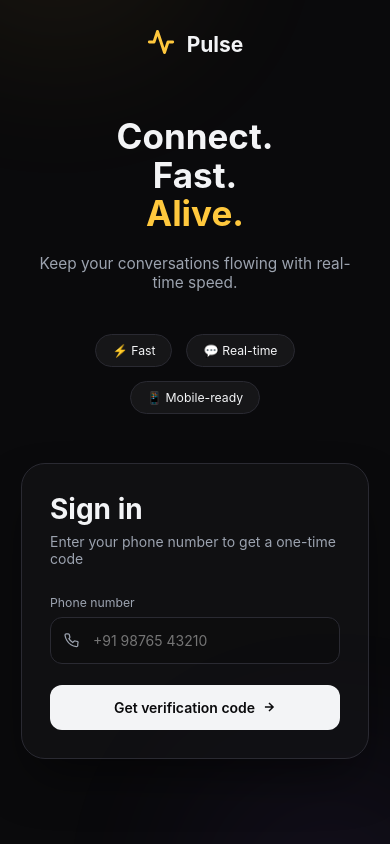
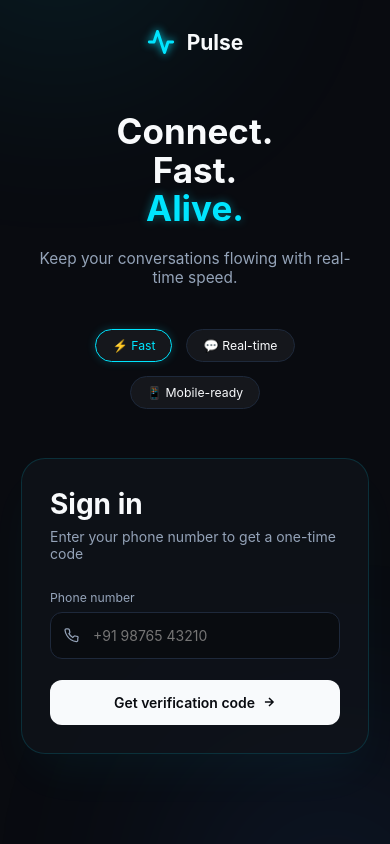
Before and after one commit to Pratik9984/Pulse, a Next.js app: page / in a window 390 px wide. Built offline with nearby package versions, Linux system fonts and the light colour scheme.

Commit message:
Update global styles for improved UI appearance

```diff
--- a/app/globals.css
+++ b/app/globals.css
@@ -2,18 +2,19 @@
    1. VARIABLES & RESET
    ========================================================================== */
 :root {
-  --bg: #0a0a0c;
-  --surface: #141418;
-  --surface-hover: #1e1e24;
-  --surface-border: #2a2a32;
-  --gold: #ffc83d;
-  --purple: #8b5cf6;
-  --text-main: #f3f4f6;
-  --text-muted: #9ca3af;
+  --bg: #090b10;
+  --surface: #11151c;
+  --surface-hover: #1a202c;
+  --surface-border: #1e293b;
+  --primary: #00e5ff; /* Neon Cyan/Teal from logo */
+  --primary-glow: rgba(0, 229, 255, 0.4);
+  --secondary: #3b82f6; /* Bright Blue */
+  --text-main: #f8fafc;
+  --text-muted: #94a3b8;
   --danger: #ef4444;
   --success: #10b981;
-  --bubble-mine: #2563eb;
-  --bubble-theirs: #1f2937;
+  --bubble-mine: #005c66; /* Deep teal to match the neon vibe */
+  --bubble-theirs: #1e293b;
 }
 
 * {
@@ -22,24 +23,20 @@
   padding: 0;
 }
 
-body,
-html {
+body, html {
   font-family: -apple-system, BlinkMacSystemFont, "Segoe UI", Roboto, Helvetica, Arial, sans-serif;
   background-color: var(--bg);
   color: var(--text-main);
-  overflow: hidden;
-  /* Lock the background */
+  overflow: hidden; /* Lock the background */
   margin: 0;
   padding: 0;
   height: 100%;
-  overscroll-behavior-y: none;
-  /* Stops the elastic bounce on mobile */
+  overscroll-behavior-y: none; /* Stops the elastic bounce on mobile */
 }
 
 .app {
   width: 100vw;
-  height: 100dvh;
-  /* Dynamic height adapts to the mobile keyboard */
+  height: 100dvh; /* Dynamic height adapts to the mobile keyboard */
   display: flex;
 }
 
@@ -72,7 +69,7 @@ input {
   width: 50vw;
   height: 50vw;
   border-radius: 50%;
-  filter: blur(100px);
+  filter: blur(120px);
   z-index: 0;
   opacity: 0.15;
 }
@@ -80,15 +77,15 @@ input {
 .auth-glow-1 {
   top: -20%;
   left: -10%;
-  background: var(--gold);
-  animation: float 8s ease-in-out infinite;
+  background: var(--primary);
+  animation: breathingGlow 8s ease-in-out infinite;
 }
 
 .auth-glow-2 {
   bottom: -20%;
   right: -10%;
-  background: var(--purple);
-  animation: float 10s ease-in-out infinite reverse;
+  background: var(--secondary);
+  animation: breathingGlow 10s ease-in-out infinite reverse;
 }
 
 .auth-left {
@@ -111,7 +108,11 @@ input {
 }
 
 .brand-icon {
-  color: var(--gold);
+  color: var(--primary);
+  animation: heartbeat 2s infinite;
+  display: flex;
+  align-items: center;
+  justify-content: center;
 }
 
 .auth-hero h1 {
@@ -121,8 +122,9 @@ input {
 }
 
 .auth-hero em {
-  color: var(--gold);
+  color: var(--primary);
   font-style: normal;
+  text-shadow: 0 0 10px var(--primary-glow);
 }
 
 .auth-hero p {
@@ -145,9 +147,10 @@ input {
   border: 1px solid var(--surface-border);
 }
 
-.a-pill--gold {
-  border-color: var(--gold);
-  color: var(--gold);
+.a-pill--primary {
+  border-color: var(--primary);
+  color: var(--primary);
+  box-shadow: 0 0 10px rgba(0, 229, 255, 0.2);
 }
 
 .auth-right {
@@ -160,14 +163,14 @@ input {
 }
 
 .auth-card {
-  background: rgba(20, 20, 24, 0.6);
+  background: rgba(17, 21, 28, 0.7);
   backdrop-filter: blur(20px);
-  border: 1px solid var(--surface-border);
+  border: 1px solid rgba(0, 229, 255, 0.15);
   padding: 3rem;
   border-radius: 24px;
   width: 100%;
   max-width: 440px;
-  box-shadow: 0 25px 50px -12px rgba(0, 0, 0, 0.5);
+  box-shadow: 0 25px 50px -12px rgba(0, 229, 255, 0.05);
 }
 
 .ac-title {
@@ -202,16 +205,17 @@ input {
 .ac-input {
   width: 100%;
   padding: 1rem 1rem 1rem 3rem;
-  background: rgba(0, 0, 0, 0.2);
+  background: rgba(0, 0, 0, 0.3);
   border: 1px solid var(--surface-border);
   border-radius: 12px;
   color: white;
   font-size: 1rem;
-  transition: border-color 0.2s;
+  transition: border-color 0.2s, box-shadow 0.2s;
 }
 
 .ac-input:focus {
-  border-color: var(--gold);
+  border-color: var(--primary);
+  box-shadow: 0 0 8px rgba(0, 229, 255, 0.2);
 }
 
 .ac-otp {
@@ -234,12 +238,13 @@ input {
   align-items: center;
   justify-content: center;
   gap: 0.5rem;
-  transition: transform 0.1s, opacity 0.2s;
+  transition: transform 0.1s, opacity 0.2s, box-shadow 0.2s;
 }
 
 .ac-btn:hover:not(:disabled) {
   transform: scale(0.98);
   opacity: 0.9;
+  box-shadow: 0 0 15px rgba(255, 255, 255, 0.2);
 }
 
 .ac-btn:disabled {
@@ -299,7 +304,7 @@ input {
 .sb-id-avatar {
   width: 48px;
   height: 48px;
-  background: linear-gradient(135deg, var(--gold), #ff9900);
+  background: linear-gradient(135deg, var(--primary), var(--secondary));
   border-radius: 14px;
   display: flex;
   align-items: center;
@@ -332,6 +337,7 @@ input {
   height: 8px;
   background: var(--success);
   border-radius: 50%;
+  box-shadow: 0 0 6px var(--success);
 }
 
 .logout-bar {
@@ -384,20 +390,36 @@ input {
   border: 1px solid var(--surface-border);
   border-radius: 8px;
   color: white;
+  transition: border-color 0.2s;
+}
+
+.sb-field:focus {
+  border-color: var(--primary);
 }
 
 .sb-save-btn,
 .sb-go-btn {
   width: 100%;
   padding: 0.75rem;
-  background: var(--gold);
+  background: var(--primary);
   color: var(--bg);
   border-radius: 8px;
   font-weight: 600;
+  transition: opacity 0.2s, transform 0.1s;
 }
 
-.sb-go-btn.purple {
-  background: var(--purple);
+.sb-save-btn:hover,
+.sb-go-btn:hover {
+  opacity: 0.9;
+}
+
+.sb-save-btn:active,
+.sb-go-btn:active {
+  transform: scale(0.98);
+}
+
+.sb-go-btn.secondary {
+  background: var(--secondary);
   color: white;
 }
 
@@ -429,13 +451,13 @@ input {
   color: var(--text-muted);
   padding: 4px;
   border-radius: 6px;
-  transition: background 0.2s;
+  transition: background 0.2s, color 0.2s;
 }
 
 .sb-add-btn:hover,
 .sb-add-btn.active {
-  background: rgba(255, 255, 255, 0.1);
-  color: white;
+  background: rgba(0, 229, 255, 0.15);
+  color: var(--primary);
 }
 
 .sb-list {
@@ -465,17 +487,19 @@ input {
 }
 
 .sb-item--active {
-  background: rgba(255, 255, 255, 0.08) !important;
+  background: rgba(0, 229, 255, 0.08) !important;
+  border-left: 3px solid var(--primary);
 }
 
 .sb-item--active-group {
-  background: rgba(139, 92, 246, 0.15) !important;
+  background: rgba(59, 130, 246, 0.1) !important;
+  border-left: 3px solid var(--secondary);
 }
 
 .sb-av {
   width: 40px;
   height: 40px;
-  background: #374151;
+  background: var(--surface-border);
   border-radius: 50%;
   display: flex;
   align-items: center;
@@ -486,7 +510,7 @@ input {
 }
 
 .sb-av--group {
-  background: var(--purple);
+  background: var(--secondary);
   border-radius: 12px;
 }
 
@@ -499,11 +523,12 @@ input {
   background: #4b5563;
   border: 2px solid var(--surface);
   border-radius: 50%;
-  transition: background 0.3s;
+  transition: background 0.3s, box-shadow 0.3s;
 }
 
 .pres--on {
   background: var(--success);
+  box-shadow: 0 0 5px var(--success);
 }
 
 .sb-item-body {
@@ -529,17 +554,19 @@ input {
 }
 
 .unread {
-  background: var(--gold);
+  background: var(--primary);
   color: var(--bg);
   font-size: 0.75rem;
   font-weight: 700;
   padding: 2px 8px;
   border-radius: 99px;
+  box-shadow: 0 0 8px rgba(0, 229, 255, 0.4);
 }
 
-.unread--purple {
-  background: var(--purple);
+.unread--secondary {
+  background: var(--secondary);
   color: white;
+  box-shadow: 0 0 8px rgba(59, 130, 246, 0.4);
 }
 
 /* ==========================================================================
@@ -572,13 +599,13 @@ input {
   align-items: center;
   justify-content: center;
   margin-bottom: 1.5rem;
-  color: var(--gold);
+  color: var(--primary);
 }
 
 .ring {
   position: absolute;
   border-radius: 50%;
-  border: 1px solid rgba(255, 200, 61, 0.2);
+  border: 1px solid rgba(0, 229, 255, 0.3);
 }
 
 .r1 {
@@ -608,7 +635,7 @@ input {
   justify-content: space-between;
   padding: 0 1.5rem;
   flex-shrink: 0;
-  background: rgba(10, 10, 12, 0.8);
+  background: rgba(9, 11, 16, 0.85);
   backdrop-filter: blur(10px);
 }
 
@@ -626,7 +653,7 @@ input {
 .hdr-av {
   width: 40px;
   height: 40px;
-  background: #374151;
+  background: var(--surface-border);
   border-radius: 50%;
   display: flex;
   align-items: center;
@@ -635,7 +662,7 @@ input {
 }
 
 .hdr-av--group {
-  background: var(--purple);
+  background: var(--secondary);
   border-radius: 12px;
 }
 
@@ -662,6 +689,7 @@ input {
 
 .hdr-dot--on {
   background: var(--success);
+  box-shadow: 0 0 5px var(--success);
 }
 
 .hdr-right {
@@ -673,13 +701,14 @@ input {
   padding: 8px;
   border-radius: 50%;
   background: var(--surface);
-  transition: transform 0.2s, color 0.2s, background 0.2s;
+  transition: transform 0.2s, color 0.2s, background 0.2s, box-shadow 0.2s;
 }
 
 .call-hdr-btn:hover {
-  background: rgba(255, 200, 61, 0.1);
-  color: var(--gold);
+  background: rgba(0, 229, 255, 0.15);
+  color: var(--primary);
   transform: scale(1.1);
+  box-shadow: 0 0 10px rgba(0, 229, 255, 0.2);
 }
 
 /* ==========================================================================
@@ -730,7 +759,7 @@ input {
 .date-sep span {
   background: var(--bg);
   padding: 0 12px;
-  color: var(--text-muted);
+  color: var(--primary);
   font-size: 0.75rem;
   font-weight: 600;
   text-transform: uppercase;
@@ -779,6 +808,7 @@ input {
 .bubble.mine {
   background: var(--bubble-mine);
   border-bottom-right-radius: 4px;
+  box-shadow: inset 0 0 10px rgba(0, 229, 255, 0.1);
 }
 
 .bubble.theirs {
@@ -800,7 +830,7 @@ input {
 }
 
 .msg-file-link {
-  color: var(--gold);
+  color: var(--primary);
   text-decoration: underline;
 }
 
@@ -819,7 +849,7 @@ input {
 }
 
 .ticks--read {
-  color: #60a5fa;
+  color: var(--primary);
 }
 
 .bubble:hover .bubble-actions {
@@ -876,7 +906,8 @@ input {
   background: var(--surface);
   padding: 8px;
   border-radius: 12px;
-  border: 1px solid var(--gold);
+  border: 1px solid var(--primary);
+  box-shadow: 0 0 10px rgba(0, 229, 255, 0.1);
 }
 
 .edit-field {
@@ -910,7 +941,8 @@ input {
   padding: 4px 12px;
   border-radius: 99px;
   font-size: 0.75rem;
-  color: var(--text-muted);
+  color: var(--primary);
+  box-shadow: 0 0 8px rgba(0, 229, 255, 0.1);
 }
 
 .td {
@@ -942,7 +974,7 @@ input {
   padding: 10px;
   border-radius: 50%;
   background: transparent;
-  transition: background 0.2s;
+  transition: background 0.2s, color 0.2s;
   display: flex;
   align-items: center;
   justify-content: center;
@@ -950,11 +982,13 @@ input {
 }
 
 .tool-btn:hover {
-  background: rgba(255, 255, 255, 0.05);
+  background: rgba(0, 229, 255, 0.1);
+  color: var(--primary);
 }
 
 .tool-btn--on {
-  background: rgba(255, 200, 61, 0.1);
+  background: rgba(0, 229, 255, 0.15);
+  color: var(--primary);
 }
 
 .tool-btn--rec {
@@ -979,11 +1013,12 @@ input {
   border: 1px solid var(--surface-border);
   border-radius: 20px;
   color: white;
-  transition: border-color 0.2s;
+  transition: border-color 0.2s, box-shadow 0.2s;
 }
 
 .msg-input:focus {
-  border-color: var(--gold);
+  border-color: var(--primary);
+  box-shadow: 0 0 5px rgba(0, 229, 255, 0.2);
 }
 
 .msg-input:disabled {
@@ -993,23 +1028,25 @@ input {
 .send-btn {
   width: 40px;
   height: 40px;
-  background: var(--gold);
+  background: var(--primary);
   color: var(--bg);
   border-radius: 50%;
   display: flex;
   align-items: center;
   justify-content: center;
-  transition: transform 0.2s, opacity 0.2s;
+  transition: transform 0.2s, opacity 0.2s, box-shadow 0.2s;
 }
 
 .send-btn:hover:not(:disabled) {
   transform: scale(1.05);
+  box-shadow: 0 0 12px rgba(0, 229, 255, 0.5);
 }
 
 .send-btn:disabled {
   background: var(--surface-border);
   color: var(--text-muted);
   cursor: not-allowed;
+  box-shadow: none;
 }
 
 .emoji-picker {
@@ -1058,7 +1095,7 @@ input {
 
 .call-modal {
   background: var(--surface);
-  border: 1px solid var(--surface-border);
+  border: 1px solid var(--primary);
   border-radius: 24px;
   width: 90%;
   max-width: 400px;
@@ -1066,7 +1103,7 @@ input {
   display: flex;
   flex-direction: column;
   transition: max-width 0.3s;
-  box-shadow: 0 25px 50px -12px rgba(0, 0, 0, 1);
+  box-shadow: 0 0 30px rgba(0, 229, 255, 0.2);
 }
 
 .call-modal.video-active {
@@ -1084,7 +1121,7 @@ input {
 .call-avatar {
   width: 100px;
   height: 100px;
-  background: var(--purple);
+  background: var(--secondary);
   border-radius: 50%;
   display: flex;
   align-items: center;
@@ -1095,13 +1132,17 @@ input {
   position: relative;
 }
 
+.pulse-anim {
+  animation: pulseAvatar 2s infinite;
+}
+
 .call-name {
   font-size: 1.5rem;
   margin-bottom: 0.5rem;
 }
 
 .call-status {
-  color: var(--text-muted);
+  color: var(--primary);
 }
 
 .video-container {
@@ -1125,7 +1166,7 @@ input {
   height: 160px;
   object-fit: cover;
   border-radius: 12px;
-  border: 2px solid rgba(255, 255, 255, 0.2);
+  border: 2px solid rgba(0, 229, 255, 0.4);
   background: #222;
 }
 
@@ -1134,7 +1175,7 @@ input {
   justify-content: center;
   gap: 2rem;
   padding: 2rem;
-  background: rgba(0, 0, 0, 0.2);
+  background: rgba(0, 0, 0, 0.3);
 }
 
 .call-btn {
@@ -1145,7 +1186,7 @@ input {
   align-items: center;
   justify-content: center;
   color: white;
-  transition: transform 0.2s, filter 0.2s;
+  transition: transform 0.2s, filter 0.2s, box-shadow 0.2s;
 }
 
 .call-btn:hover {
@@ -1156,10 +1197,12 @@ input {
 .btn-reject,
 .btn-end {
   background: var(--danger);
+  box-shadow: 0 0 15px rgba(239, 68, 68, 0.4);
 }
 
 .btn-accept {
   background: var(--success);
+  box-shadow: 0 0 15px rgba(16, 185, 129, 0.4);
 }
 
 .file-viewer-overlay {
@@ -1197,221 +1240,105 @@ input {
   max-width: 90vw;
   max-height: 90vh;
   border-radius: 12px;
+  box-shadow: 0 0 20px rgba(0, 229, 255, 0.1);
 }
 
 /* ==========================================================================
    8. ANIMATIONS
    ========================================================================== */
 @keyframes slideDown {
-  from {
-    opacity: 0;
-    transform: translateY(-10px);
-  }
-
-  to {
-    opacity: 1;
-    transform: translateY(0);
-  }
+  from { opacity: 0; transform: translateY(-10px); }
+  to { opacity: 1; transform: translateY(0); }
 }
 
 @keyframes slideUpFade {
-  from {
-    opacity: 0;
-    transform: translateY(15px);
-  }
-
-  to {
-    opacity: 1;
-    transform: translateY(0);
-  }
+  from { opacity: 0; transform: translateY(15px); }
+  to { opacity: 1; transform: translateY(0); }
 }
 
 @keyframes pulseRing {
-  0% {
-    box-shadow: 0 0 0 0 rgba(255, 200, 61, 0.4);
-    transform: scale(1);
-  }
+  0% { box-shadow: 0 0 0 0 rgba(0, 229, 255, 0.4); transform: scale(1); }
+  50% { box-shadow: 0 0 0 15px rgba(0, 229, 255, 0); transform: scale(1.05); }
+  100% { box-shadow: 0 0 0 0 rgba(0, 229, 255, 0); transform: scale(1); }
+}
 
-  50% {
-    box-shadow: 0 0 0 15px rgba(255, 200, 61, 0);
-    transform: scale(1.05);
-  }
-
-  100% {
-    box-shadow: 0 0 0 0 rgba(255, 200, 61, 0);
-    transform: scale(1);
-  }
+@keyframes pulseAvatar {
+  0% { box-shadow: 0 0 0 0 rgba(59, 130, 246, 0.4); }
+  70% { box-shadow: 0 0 0 20px rgba(59, 130, 246, 0); }
+  100% { box-shadow: 0 0 0 0 rgba(59, 130, 246, 0); }
 }
 
 @keyframes pulseText {
-
-  0%,
-  100% {
-    opacity: 1;
-  }
-
-  50% {
-    opacity: 0.5;
-  }
+  0%, 100% { opacity: 1; }
+  50% { opacity: 0.5; }
 }
 
 @keyframes spin {
-  100% {
-    transform: rotate(360deg);
-  }
+  100% { transform: rotate(360deg); }
 }
 
 @keyframes bounce {
-
-  0%,
-  80%,
-  100% {
-    transform: scale(0);
-  }
-
-  40% {
-    transform: scale(1);
-  }
+  0%, 80%, 100% { transform: scale(0); }
+  40% { transform: scale(1); }
 }
 
 /* NEW AUTH ANIMATIONS */
-@keyframes float {
+@keyframes breathingGlow {
+  0%, 100% { transform: translateY(0) scale(1); opacity: 0.15; }
+  50% { transform: translateY(-20px) scale(1.1); opacity: 0.25; }
+}
 
-  0%,
-  100% {
-    transform: translateY(0) scale(1);
-  }
-
-  50% {
-    transform: translateY(-20px) scale(1.05);
-  }
+@keyframes heartbeat {
+  0% { transform: scale(1); filter: drop-shadow(0 0 4px var(--primary)); }
+  15% { transform: scale(1.15); filter: drop-shadow(0 0 12px var(--primary)); }
+  30% { transform: scale(1); filter: drop-shadow(0 0 4px var(--primary)); }
+  45% { transform: scale(1.15); filter: drop-shadow(0 0 12px var(--primary)); }
+  60% { transform: scale(1); filter: drop-shadow(0 0 4px var(--primary)); }
+  100% { transform: scale(1); filter: drop-shadow(0 0 4px var(--primary)); }
 }
 
 @keyframes slideInLeft {
-  from {
-    opacity: 0;
-    transform: translateX(-40px);
-  }
-
-  to {
-    opacity: 1;
-    transform: translateX(0);
-  }
+  from { opacity: 0; transform: translateX(-40px); }
+  to { opacity: 1; transform: translateX(0); }
 }
 
 @keyframes slideInUp {
-  from {
-    opacity: 0;
-    transform: translateY(40px);
-  }
-
-  to {
-    opacity: 1;
-    transform: translateY(0);
-  }
+  from { opacity: 0; transform: translateY(40px); }
+  to { opacity: 1; transform: translateY(0); }
 }
 
 /* ==========================================================================
    9. RESPONSIVE QUERIES (MOBILE)
    ========================================================================== */
 @media (max-width: 768px) {
+  html { font-size: 14px; }
+  .auth-left { padding: 2rem; text-align: center; align-items: center; }
+  .auth-right { padding: 1.5rem; align-items: flex-start; }
+  .auth-screen { flex-direction: column; overflow-y: auto; }
+  .auth-pills { justify-content: center; }
+  .auth-hero h1 { font-size: 2.5rem; }
+  .auth-hero p { font-size: 1.1rem; }
+  .auth-card { padding: 2rem; }
 
-  /* This shrinks all 'rem' measurements by about 12.5%, making the whole UI fit better */
-  html {
-    font-size: 14px;
-  }
+  .chat-hdr { height: 60px; padding: 0 1rem; }
+  .hdr-av { width: 34px; height: 34px; font-size: 0.9rem; }
+  .input-bar { padding: 0.5rem 1rem; }
+  .msg-input { padding: 10px 14px; }
+  .tool-btn { padding: 6px; font-size: 1.1rem; }
+  .send-btn { width: 36px; height: 36px; }
+  .emoji-picker { bottom: 65px; left: 1rem; }
 
-  /* Compact the Auth Screen */
-  .auth-left {
-    padding: 2rem;
-    text-align: center;
-    align-items: center;
-  }
-
-  .auth-right {
-    padding: 1.5rem;
-    align-items: flex-start;
-  }
-
-  .auth-screen {
-    flex-direction: column;
-    overflow-y: auto;
-  }
-
-  .auth-pills {
-    justify-content: center;
-  }
-
-  .auth-hero h1 {
-    font-size: 2.5rem;
-  }
-
-  .auth-hero p {
-    font-size: 1.1rem;
-  }
-
-  .auth-card {
-    padding: 2rem;
-  }
-
-  /* Chat UI Scaling */
-  .chat-hdr {
-    height: 60px;
-    /* Slimmer header */
-    padding: 0 1rem;
-  }
-
-  .hdr-av {
-    width: 34px;
-    height: 34px;
-    font-size: 0.9rem;
-  }
-
-  .input-bar {
-    padding: 0.5rem 1rem;
-    /* Tighter input bar */
-  }
-
-  .msg-input {
-    padding: 10px 14px;
-  }
-
-  .tool-btn {
-    padding: 6px;
-    font-size: 1.1rem;
-  }
-
-  .send-btn {
-    width: 36px;
-    height: 36px;
-  }
-
-  .emoji-picker {
-    bottom: 65px;
-    left: 1rem;
-  }
-
-  /* Mobile App Layout Toggle Logic */
-  .shell {
-    position: relative;
-    overflow: hidden;
-  }
-
+  .shell { position: relative; overflow: hidden; }
   .sidebar {
     width: 100%;
     transition: transform 0.3s cubic-bezier(0.4, 0, 0.2, 1);
   }
 
   .chat {
-    position: absolute;
-    top: 0;
-    left: 0;
-    width: 100%;
-    height: 100%;
+    position: absolute; top: 0; left: 0; width: 100%; height: 100%;
     transform: translateX(100%);
     transition: transform 0.3s cubic-bezier(0.4, 0, 0.2, 1);
-    background: var(--bg);
-    z-index: 10;
+    background: var(--bg); z-index: 10;
   }
 
   .shell.chat-active .sidebar {
@@ -1424,12 +1351,37 @@ input {
   }
 
   .mobile-back-btn {
-    display: block;
-    padding: 4px;
-    margin-left: -8px;
+    display: block; padding: 4px; margin-left: -8px;
   }
 
-  .bw {
-    max-width: 90%;
-  }
+  .bw { max-width: 90%; }
 }
+
+.avatar-edit-section {
+  margin-bottom: 1rem;
+  text-align: center;
+}
+
+.avatar-upload-btn {
+  display: inline-block;
+  width: 100%;
+  padding: 10px;
+  background: rgba(255, 255, 255, 0.05);
+  border: 1px dashed var(--surface-border);
+  border-radius: 8px;
+  color: var(--text-main);
+  font-size: 0.9rem;
+  cursor: pointer;
+  transition: background 0.2s, border-color 0.2s;
+}
+
+.avatar-upload-btn:hover:not(:disabled) {
+  background: rgba(0, 229, 255, 0.1);
+  border-color: var(--primary);
+  color: var(--primary);
+}
+
+.avatar-upload-btn:disabled {
+  opacity: 0.5;
+  cursor: not-allowed;
+}
```
